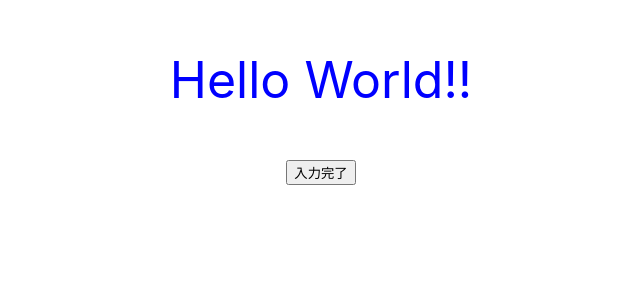
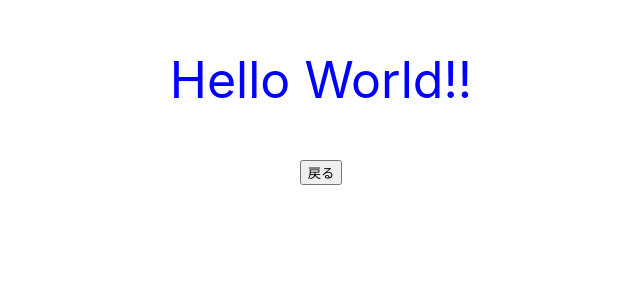
Before and after one commit to NaokiNishihira/Study_React, a React (Create React App) app in the folder Src_React/react-app/: page /TopPage in a window 1280 px wide. Shown: the top 300 px of the page, without its empty margins (319-959 px from the left). Built offline with nearby package versions, Linux system fonts and the light colour scheme.

Commit message:
fix:MyButton ButtonNameを変数で変更できるようにした

```diff
--- a/Src_React/react-app/src/Home.jsx
+++ b/Src_React/react-app/src/Home.jsx
@@ -6,6 +6,7 @@ import MyButton from './MyButton';
 
 export default function Home(){
     const [text, setText] = useState('名前入力')
+    const ButtonName = '入力完了'
 
     return(
         <div>
@@ -19,7 +20,7 @@ export default function Home(){
                     />
                 </form>
                 <br />
-                <MyButton />
+                <MyButton ButtonName={ButtonName} />
             </h1>
         </div>
     );
--- a/Src_React/react-app/src/MyButton.jsx
+++ b/Src_React/react-app/src/MyButton.jsx
@@ -1,11 +1,11 @@
 import React from 'react';
 import { HandleClick } from './HandleClick';
 
-export default function MyButton(){
+export default function MyButton({ ButtonName }){
     return(
         <div className="container">
             <button onClick={HandleClick()}>
-                入力完了
+                {ButtonName}
             </button>
         </div>
     );
--- a/Src_React/react-app/src/TopPage.jsx
+++ b/Src_React/react-app/src/TopPage.jsx
@@ -3,11 +3,13 @@ import UseCss from './UseCss.css';
 import Mybutton from './MyButton';
 
 export default function TopPage(){
+    const ButtonName = '戻る'
+
     return(
         <div className='title'>
             <p>Hello World!!</p>
             <div>
-                <Mybutton />
+                <Mybutton ButtonName={ButtonName} />
             </div>
         </div>
     );
```
